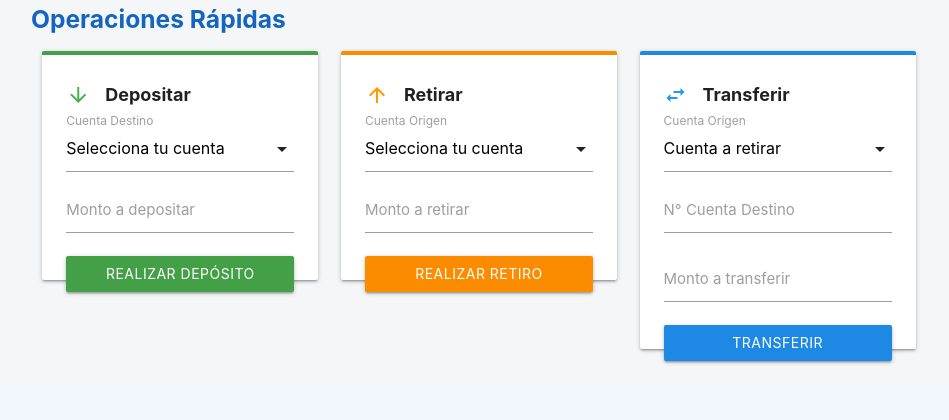
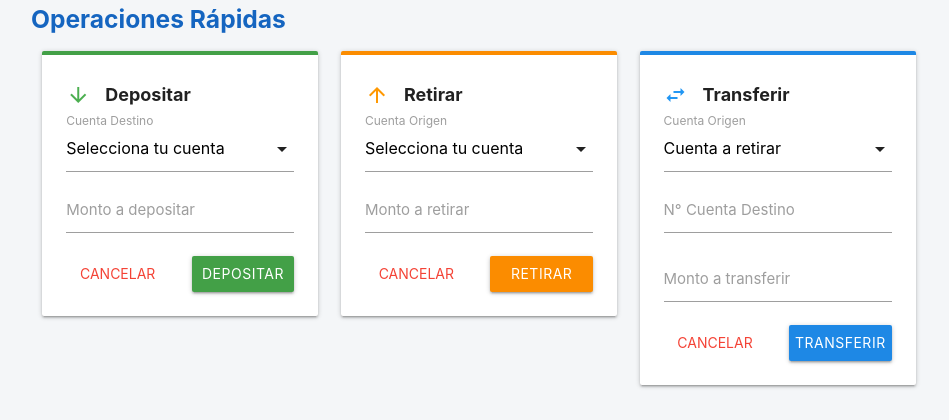
Before and after one commit to microcrafted/proyecto_banco, a PHP site: page /dashboard.php in a window 1280 px wide. Shown: the part 645-1065 px from the top of the page, without its empty margins (161-1110 px from the left). Before the commit the page ends 1010 px from the top, so only its background shows below. Run offline with PHP 8.4, Linux system fonts and the light colour scheme; the visitor is signed in with stand-in values (Sample User, id 1); data that the repository does not hold is empty.

Commit message:
feat(HU14): Interrupción de procesos activos y cancelacion de operacion en curso

```diff
--- a/frontend/pages/dashboard.php
+++ b/frontend/pages/dashboard.php
@@ -169,10 +169,14 @@ $datos_usuario = $usuarioObj->obtenerDatosPerfil($_SESSION['id_usuario']); // <-
                                         <td><strong><?php echo htmlspecialchars($cta['num_cuenta']); ?></strong></td>
                                         <td><span class="new badge blue darken-1" data-badge-caption=""><?php echo ucfirst(htmlspecialchars($cta['tipo'])); ?></span></td>
                                         <td class="green-text text-darken-2" style="font-size: 1.2rem; font-weight: bold;">$<?php echo number_format($cta['saldo'], 2); ?> MXN</td>
-                                        <td>
+                                        <td style="display: flex; gap: 10px;">
+                                            <a href="historial.php?id_cuenta=<?php echo $cta['id_cuenta']; ?>" class="btn-small blue darken-2 waves-effect waves-light" title="Ver Historial">
+                                                <i class="material-icons">history</i>
+                                            </a>
+
                                             <form method="POST" action="../../backend/controllers/UsuarioController.php?action=cerrarCuenta" onsubmit="return confirm('HU10/HU15: ¿Estás seguro de que deseas CERRAR esta cuenta definitivamente?');">
                                                 <input type="hidden" name="id_cuenta" value="<?php echo $cta['id_cuenta']; ?>">
-                                                <button class="btn-small red darken-2 waves-effect waves-light" type="submit"><i class="material-icons">cancel</i></button>
+                                                <button class="btn-small red darken-2 waves-effect waves-light" type="submit" title="Cerrar Cuenta"><i class="material-icons">cancel</i></button>
                                             </form>
                                         </td>
                                     </tr>
@@ -209,7 +213,14 @@ $datos_usuario = $usuarioObj->obtenerDatosPerfil($_SESSION['id_usuario']); // <-
                                 <input type="number" name="monto" id="monto_dep" step="0.01" min="0.01" required>
                                 <label for="monto_dep">Monto a depositar</label>
                             </div>
-                            <button class="btn green darken-1 waves-effect waves-light col s12" type="submit">Realizar Depósito</button>
+                            <div class="row" style="margin-bottom: 0;">
+                                <div class="col s6">
+                                    <button class="btn-flat red-text waves-effect waves-red col s12" type="reset" onclick="M.toast({html: 'Depósito cancelado', classes: 'red rounded'})">Cancelar</button>
+                                </div>
+                                <div class="col s6">
+                                    <button class="btn green darken-1 waves-effect waves-light col s12" type="submit" style="padding: 0;">Depositar</button>
+                                </div>
+                            </div>
                         </form>
                     </div>
                 </div>
@@ -233,7 +244,14 @@ $datos_usuario = $usuarioObj->obtenerDatosPerfil($_SESSION['id_usuario']); // <-
                                 <input type="number" name="monto" id="monto_ret" step="0.01" min="0.01" required>
                                 <label for="monto_ret">Monto a retirar</label>
                             </div>
-                            <button class="btn orange darken-1 waves-effect waves-light col s12" type="submit">Realizar Retiro</button>
+                            <div class="row" style="margin-bottom: 0;">
+                                <div class="col s6">
+                                    <button class="btn-flat red-text waves-effect waves-red col s12" type="reset" onclick="M.toast({html: 'Retiro cancelado', classes: 'red rounded'})">Cancelar</button>
+                                </div>
+                                <div class="col s6">
+                                    <button class="btn orange darken-1 waves-effect waves-light col s12" type="submit" style="padding: 0;">Retirar</button>
+                                </div>
+                            </div>
                         </form>
                     </div>
                 </div>
@@ -261,7 +279,14 @@ $datos_usuario = $usuarioObj->obtenerDatosPerfil($_SESSION['id_usuario']); // <-
                                 <input type="number" name="monto" id="monto_transf" step="0.01" min="0.01" required>
                                 <label for="monto_transf">Monto a transferir</label>
                             </div>
-                            <button class="btn blue darken-1 waves-effect waves-light col s12" type="submit">Transferir</button>
+                            <div class="row" style="margin-bottom: 0;">
+                                <div class="col s6">
+                                    <button class="btn-flat red-text waves-effect waves-red col s12" type="reset" onclick="M.toast({html: 'Transferencia cancelada', classes: 'red rounded'})">Cancelar</button>
+                                </div>
+                                <div class="col s6">
+                                    <button class="btn blue darken-1 waves-effect waves-light col s12" type="submit" style="padding: 0;">Transferir</button>
+                                </div>
+                            </div>
                         </form>
                     </div>
                 </div>
```
